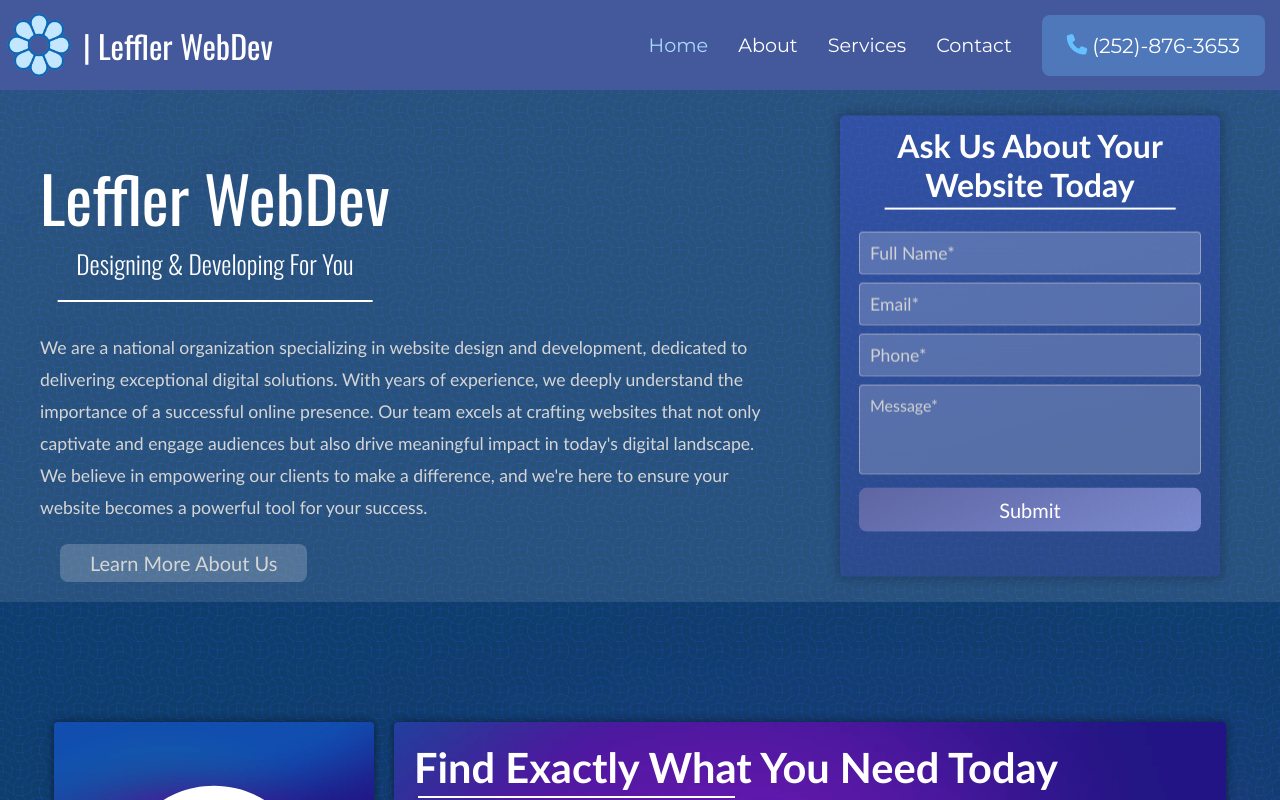
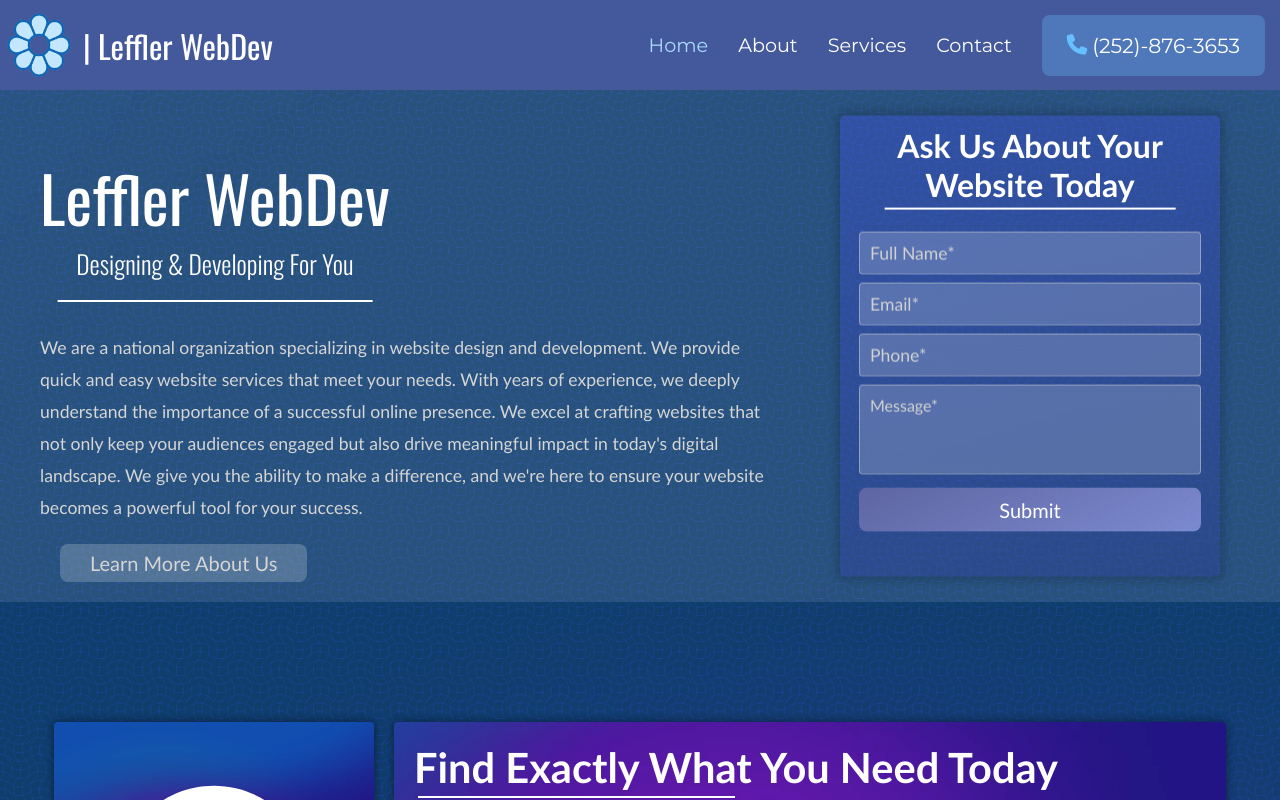
Before and after one commit to AsherLeffler/websiteService, a React (Vite) app: page / in a window 1280 px wide. Shown: the top 800 px of the page. Built offline with nearby package versions, Linux system fonts and the light colour scheme; a web font is replaced by a local one.

Commit message:
Refactor CSS to use percentage values for width and height

```diff
--- a/src/pages/HomePage.jsx
+++ b/src/pages/HomePage.jsx
@@ -38,12 +38,12 @@ const HomePage = ({ info }) => {
       const windowWidth = window.innerWidth;
       if (windowWidth > 769) {
         return 1440;
-      } else if(windowWidth <= 769 && windowWidth > 426) {
+      } else if (windowWidth <= 769 && windowWidth > 426) {
         return 2400;
-      } else if(windowWidth <= 426) {
+      } else if (windowWidth <= 426) {
         return 2200;
       }
-    }
+    };
     if (cards) {
       if (window.scrollY > distanceFromList() && !info[7].current) {
         anime({
@@ -237,14 +237,13 @@ const HomePage = ({ info }) => {
           <div className="info">
             <p>
               We are a national organization specializing in website design and
-              development, dedicated to delivering exceptional digital
-              solutions. With years of experience, we deeply understand the
-              importance of a successful online presence. Our team excels at
-              crafting websites that not only captivate and engage audiences but
-              also drive meaningful impact in today&apos;s digital landscape. We
-              believe in empowering our clients to make a difference, and
-              we&apos;re here to ensure your website becomes a powerful tool for
-              your success.
+              development. We provide quick and easy website services that meet
+              your needs. With years of experience, we deeply understand the
+              importance of a successful online presence. We excel at crafting
+              websites that not only keep your audiences engaged but also drive
+              meaningful impact in today&apos;s digital landscape. We give you
+              the ability to make a difference, and we&apos;re here to ensure
+              your website becomes a powerful tool for your success.
             </p>
             <Link to="/about" className=".link">
               <button
```
